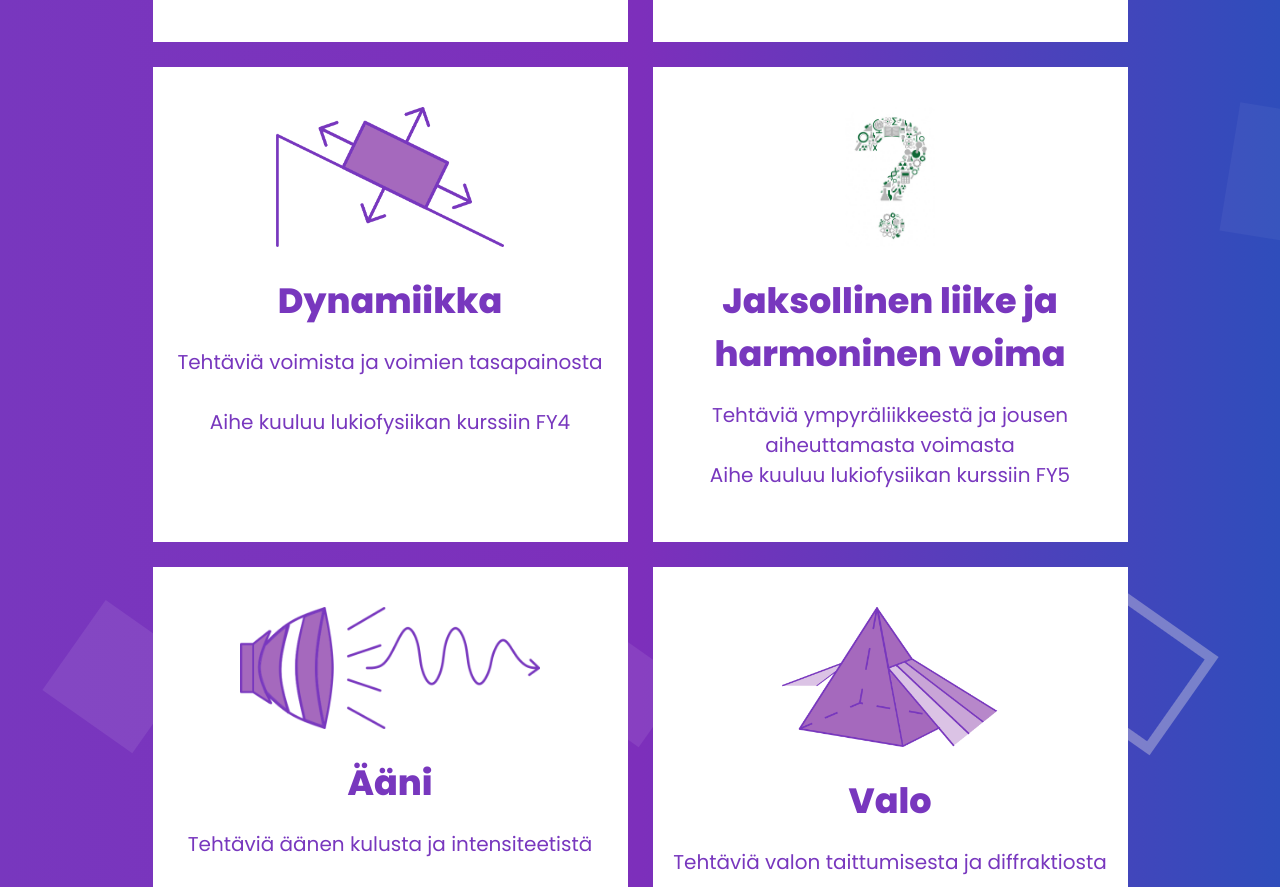
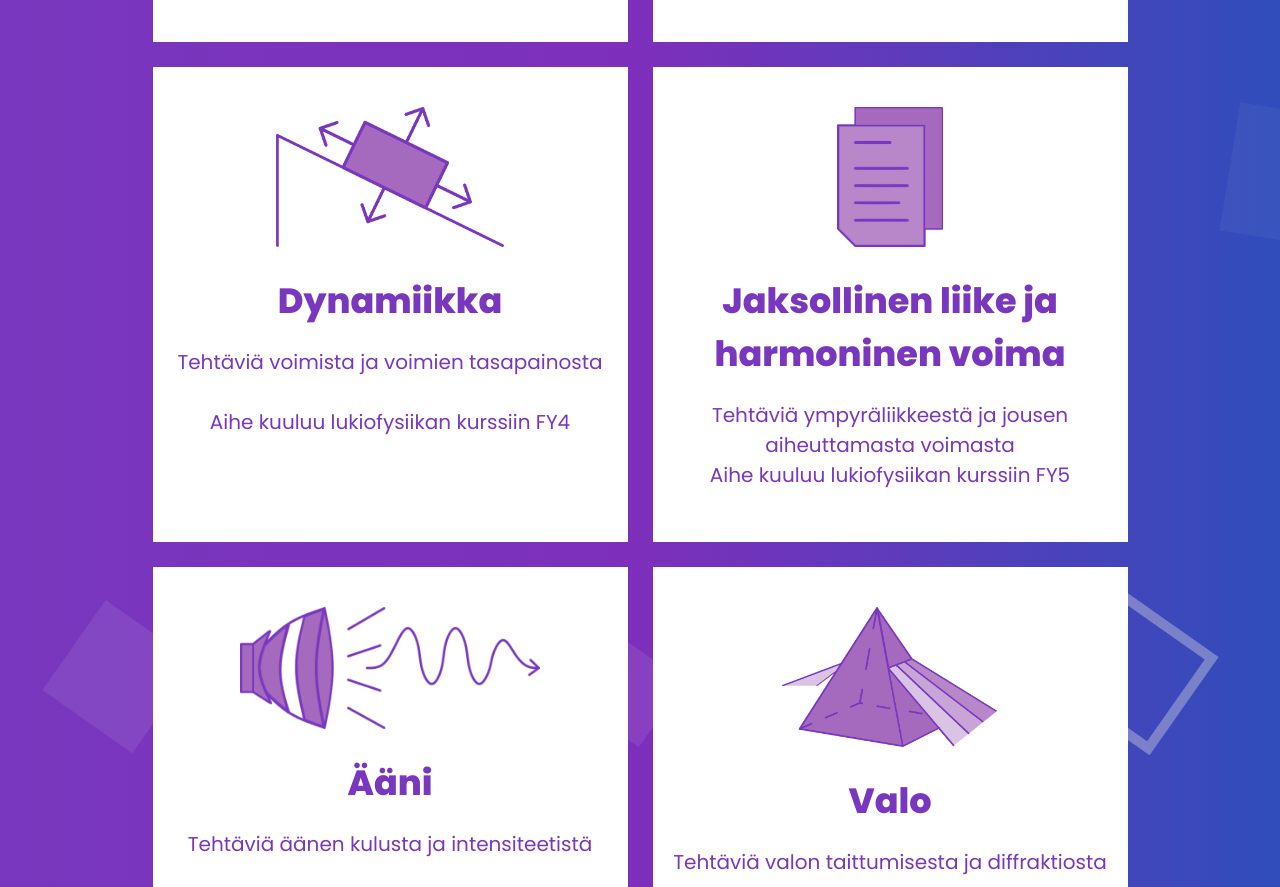
Before and after one commit to Weroni-K/Exaphys, a plain HTML site: page materials_fi.html in a window 1280 px wide. Shown: the part 1305-2192 px from the top of the page. Drawn offline with Linux system fonts and the light colour scheme.

Commit message:
Update materials_fi.html

```diff
--- a/materials_fi.html
+++ b/materials_fi.html
@@ -67,7 +67,7 @@ pagead/js/adsbygoogle.js"></script>
             </div>
             <div class="material">
                 <div class="icon">
-                    <img src="images/drawing4.png" alt="" />
+                    <img src="images/drawing12.png" alt="" />
                 </div>
                 <a href="4jaksollinen_liike_ja_harmoninen_voima.html"><h2>Jaksollinen liike ja harmoninen voima</h2></a>
                 <h3>Tehtäviä ympyräliikkeestä ja jousen aiheuttamasta voimasta
```
